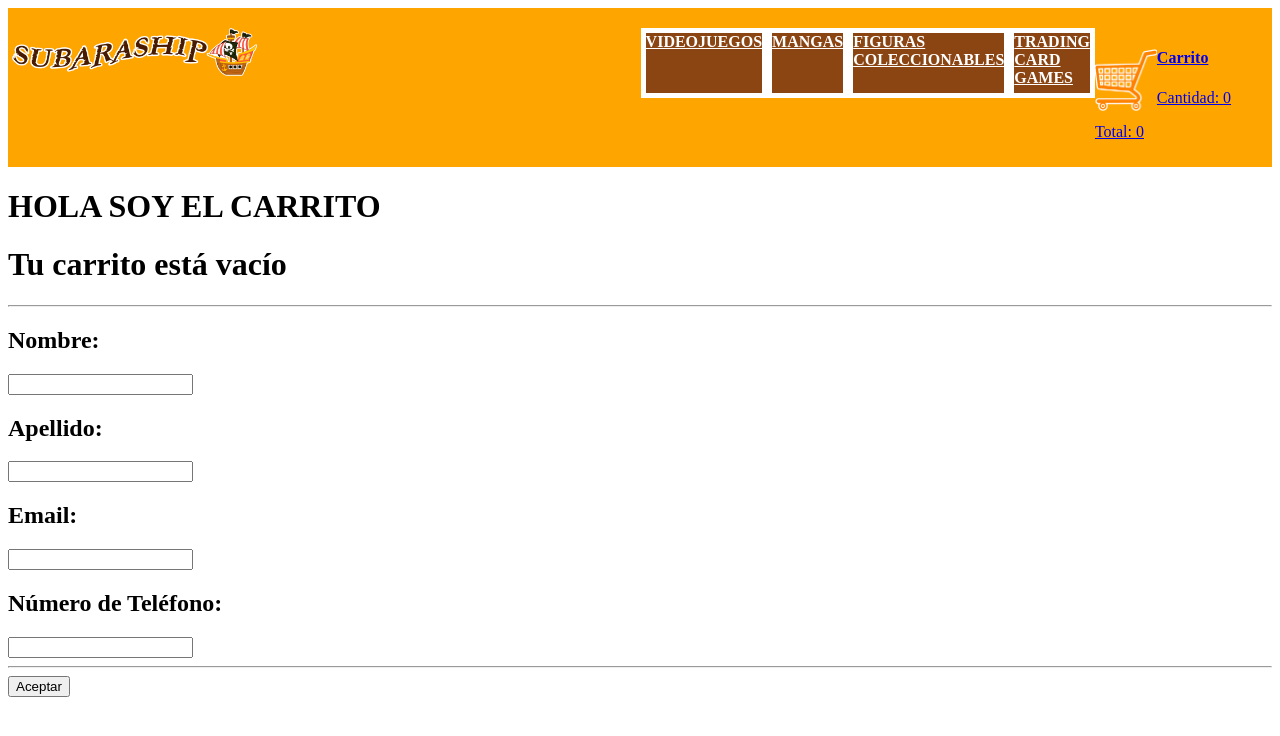
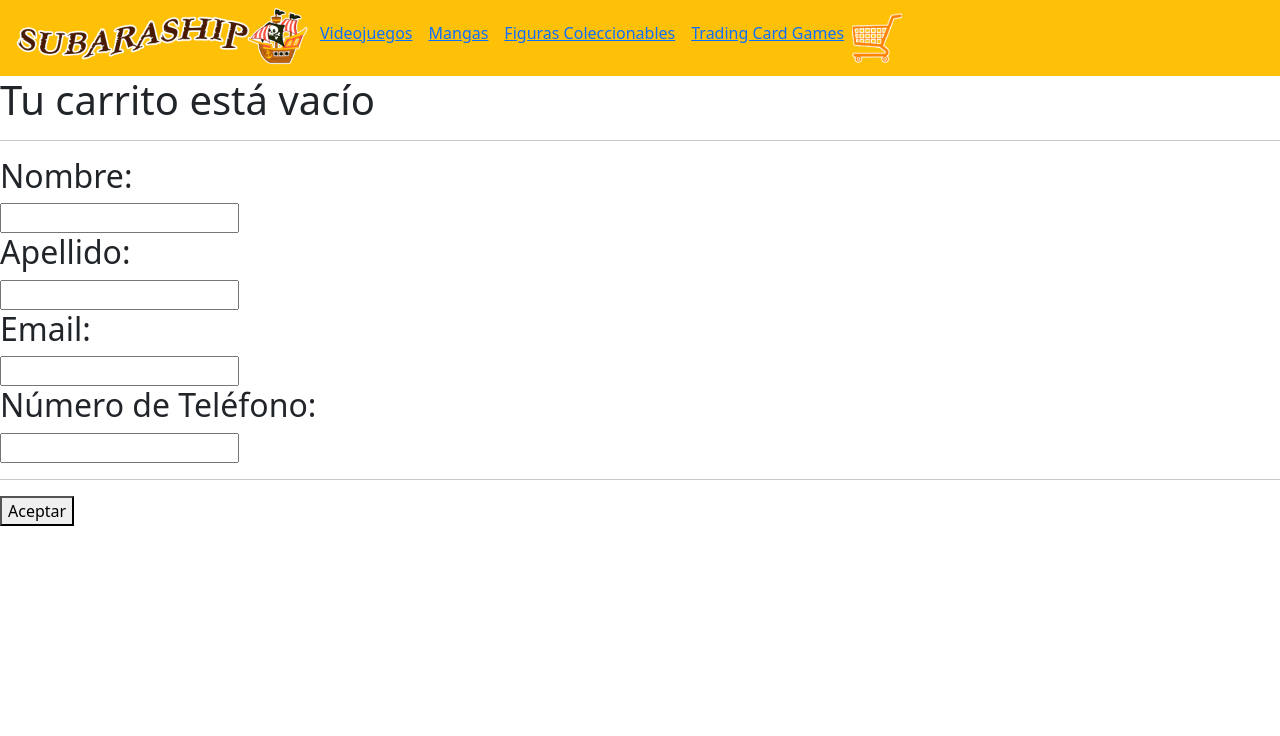
Before and after one commit to JulianLucena/React-Js-Shubaraship, a React (Create React App) app: page /cart in a window 1280 px wide. Shown: the top 736 px of the page. Built offline with nearby package versions, Linux system fonts and the light colour scheme.

Commit message:
Bootsrap addd

```diff
--- a/package.json
+++ b/package.json
@@ -6,8 +6,10 @@
     "@testing-library/jest-dom": "^5.14.1",
     "@testing-library/react": "^11.2.7",
     "@testing-library/user-event": "^12.8.3",
+    "bootstrap": "^5.0.2",
     "firebase": "^8.8.1",
     "react": "^17.0.2",
+    "react-bootstrap": "^2.0.0-beta.4",
     "react-dom": "^17.0.2",
     "react-router-dom": "^5.2.0",
     "react-scripts": "4.0.3",
--- a/public/index.html
+++ b/public/index.html
@@ -10,6 +10,12 @@
       content="Web site created using create-react-app"
     />
     <link rel="apple-touch-icon" href="%PUBLIC_URL%/logo192.png" />
+    <link
+      rel="stylesheet"
+      href="https://cdn.jsdelivr.net/npm/bootstrap@5.0.2/dist/css/bootstrap.min.css"
+      integrity="sha384-EVSTQN3/azprG1Anm3QDgpJLIm9Nao0Yz1ztcQTwFspd3yD65VohhpuuCOmLASjC"
+      crossorigin="anonymous"
+    />
     <!--
       manifest.json provides metadata used when your web app is installed on a
       user's mobile device or desktop. See https://developers.google.com/web/fundamentals/web-app-manifest/
--- a/src/App.css
+++ b/src/App.css
@@ -1,56 +1,21 @@
-.nav{
-  display: flex;
-  justify-content: space-evenly;
-  background-color:  orange;
-  padding-top: 20px;
-  padding-bottom: 10px;
-}
 .Logo{
-  max-width: 40%;
-  float: left;
-}
-.Cart{
-  max-width: 35%;
-  float: left;
-}
-.NavBtn{
-  max-height: 60px;
-  max-width: 180px;
-  background-color: saddlebrown;
-  border: solid 5px white;
-  text-transform: uppercase;
-  font-weight: bold;
-  color: white;
-}
-.Counter{
-  padding: 20px;
-  display: flex;
-  justify-content: center;
-}
-.CountBtn{
-  padding: 25px;
-  max-height: 60px;
-  max-width: 200px;
-  border-radius: 50%;
-}
-.detailbox{
-  display: flex;
-  flex-direction: row;
-  align-content: center;
+  max-width: 300px;
 }
 
-.ItemStyleImg{
-  max-width: 100px;
-}
-
-.ItemStyleContainer{
-  border: solid red 5px;
+.CarritoLogo{
+  max-width: 50px;
 }
 
 .StyleImg{
-  width: 100px;
+  max-width: 200px;
 }
-
 .producto{
+  display: flex;
+  flex-direction: row;
+  flex-wrap: wrap;
+  justify-content: space-evenly;
+}
+.Card{
   border: solid 5px red;
+  width: 50vh;
 }
--- a/src/components/Navbar/Cart.js
+++ b/src/components/Navbar/Cart.js
@@ -8,7 +8,6 @@ const Cart = () => {
 
     return (
         <div>
-            <h1>HOLA SOY EL CARRITO</h1>
             {carrito.length ? (
             carrito.map(producto => <Item key={producto.id} item={producto}/>)
             ) : (
--- a/src/components/Navbar/CartWidget.js
+++ b/src/components/Navbar/CartWidget.js
@@ -10,10 +10,10 @@ export const CardWidget = () => {
     return(
         <Link to="/cart">
             <div>
-                <img className = "Cart" src = {imagenCarrito} alt = "Imagen del Carrito"></img>
-                <h4>Carrito</h4>
+                <img className = "CarritoLogo" src = {imagenCarrito} alt = "Imagen del Carrito"></img>
+                {/* <h4>Carrito</h4>
                 <p>Cantidad: {cantidadCarrito()}</p>
-                <p>Total: {totalCarrito()}</p>
+                <p>Total: {totalCarrito()}</p> */}
             </div>
         </Link>
     );
--- a/src/components/Navbar/Navbar.jsx
+++ b/src/components/Navbar/Navbar.jsx
@@ -2,18 +2,49 @@ import React from "react";
 import CardWidget from "./CartWidget";
 import LogoWidget from "./Img_Logo";
 import { Link } from "react-router-dom";
+import "bootstrap/dist/css/bootstrap.min.css"
 
 const Navbar = () => {
 
     return (
-        <nav className="nav">
+        <div>
+            {/* <nav className="nav">
                 <LogoWidget />
                 <Link to="/categoria/videojuegos" className="NavBtn">Videojuegos</Link>
                 <Link to="/categoria/mangas" className="NavBtn">Mangas</Link>
                 <Link to="/categoria/figuras" className="NavBtn">Figuras Coleccionables</Link>
                 <Link to="/categoria/tcgs" className="NavBtn">Trading Card Games</Link>
                 <CardWidget />
+            </nav>  */}
+            {/* <nav class="navbar navbar-dark bg-dark"> */}
+
+            <nav class="navbar navbar-expand-lg navbar-warning bg-warning">
+            <div class="container-fluid">
+                {/* <a class="navbar-brand" href="#">Shubaraship</a> */}
+                <LogoWidget />
+                <button class="navbar-toggler" type="button" data-bs-toggle="collapse" data-bs-target="#navbarNavAltMarkup" aria-controls="navbarNavAltMarkup" aria-expanded="false" aria-label="Toggle navigation">
+                <span class="navbar-toggler-icon"></span>
+                </button>
+                <div class="collapse navbar-collapse" id="navbarNavAltMarkup">
+                <div class="navbar-nav">
+                    <Link to="/categoria/videojuegos">
+                      <a class="nav-link" href="#">Videojuegos</a>
+                    </Link>
+                    <Link to="/categoria/mangas">
+                        <a class="nav-link" href="#">Mangas</a>
+                    </Link>
+                    <Link to="/categoria/figuras">
+                       <a class="nav-link" href="#">Figuras Coleccionables</a>
+                    </Link>
+                    <Link to="/categoria/tcgs">
+                        <a class="nav-link" href="#">Trading Card Games</a>
+                    </Link>
+                    <CardWidget />
+                </div>
+                </div>
+            </div>
             </nav>
+        </div>
     );
 };
 
--- a/src/components/Productos/ItemList.js
+++ b/src/components/Productos/ItemList.js
@@ -1,18 +1,19 @@
 import React, { useContext } from "react"
 import { CartContext } from "../CartContext/CartContext"
 import { Link } from "react-router-dom";
+import "bootstrap/dist/css/bootstrap.min.css"
 
-export const ItemList = ( {figura} ) => {
+export const ItemList = ( {producto} ) => {
 
     const {carrito} = useContext(CartContext)
 
     return (
-        <div className="producto">
-            <img className="StyleImg" src={figura.img} alt={figura.nombre} />
-            <h1>{figura.nombre} (ID: {figura.id}) </h1>
-            <h2>Precio: ${figura.precio}</h2>
-            <h3>Cantidad: {figura.stock}</h3>
-            <Link to={`/categoria/${figura.categoria}/${figura.id}`}>Ver más...</Link>
+        <div className="Card">
+            <img className="StyleImg" src={producto.img} alt={producto.nombre} />
+            <h1>{producto.nombre}</h1>
+            <h3>Precio: ${producto.precio}</h3>
+            <h4>Cantidad: {producto.stock}</h4>
+            <Link to={`/categoria/${producto.categoria}/${producto.id}`}><h4>Ver más...</h4></Link>
         </div>
     )
 }
--- a/src/components/Productos/ItemListContainer.js
+++ b/src/components/Productos/ItemListContainer.js
@@ -26,12 +26,13 @@ const ItemListContainer = () => {
 
         <button onClick={obtenerProductos}>Llamar Firebase</button>
 
-        {productoAMostrar.length ? (
-            productoAMostrar.map(figura => <ItemList figura ={figura} />)
-        ) : (
-            <h3>Cargando...</h3>
-        )}
-
+        <div className="producto">
+            {productoAMostrar.length ? (
+                productoAMostrar.map(producto => <ItemList producto ={producto} />)
+            ) : (
+                <h3>Cargando...</h3>
+            )}
+        </div>
     </div>
 };
 
--- a/src/index.js
+++ b/src/index.js
@@ -1,6 +1,8 @@
 import React from 'react';
 import ReactDOM from 'react-dom';
 import App from './App';
+import 'bootstrap/dist/css/bootstrap.min.css';
+
 
 ReactDOM.render(
   <React.StrictMode>
```
Also changed, not shown: 1 other file (tests, documents, lock files or other folders). Lines whose indentation alone changed are shown as unchanged.
